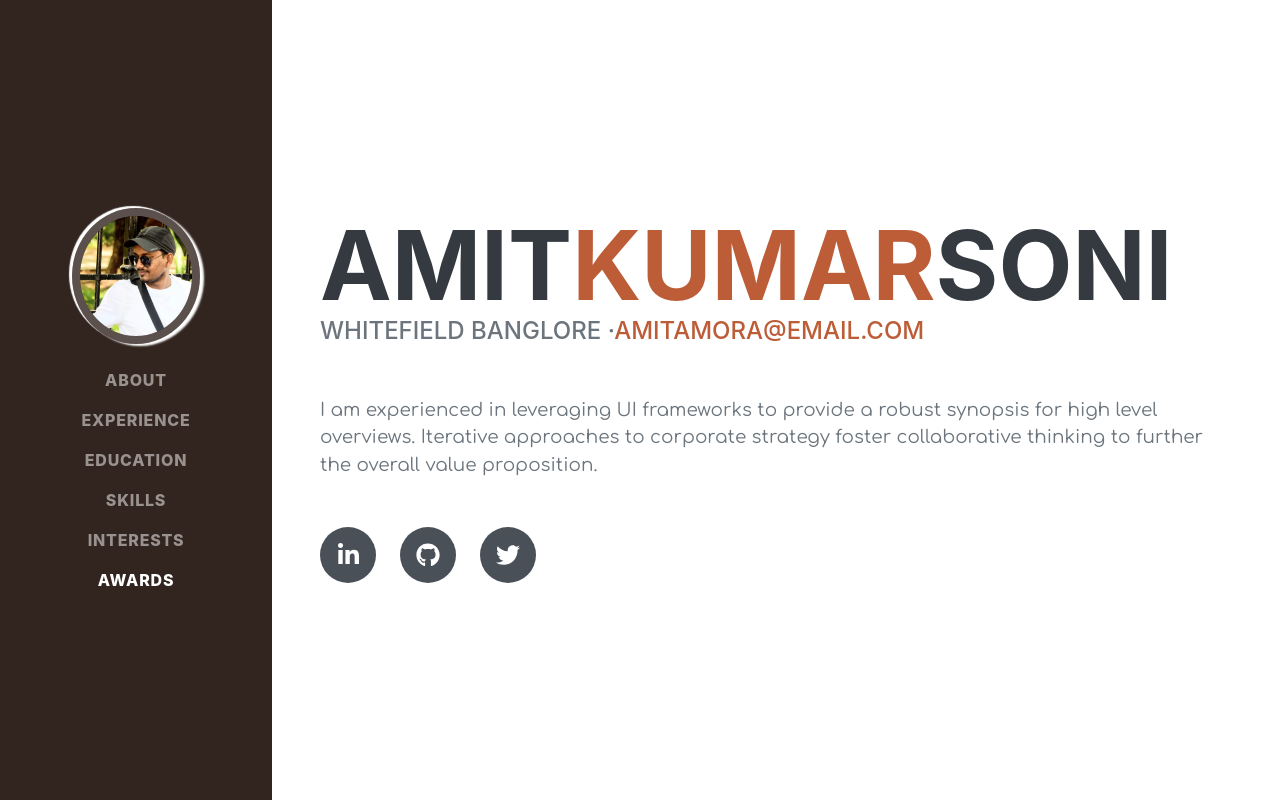
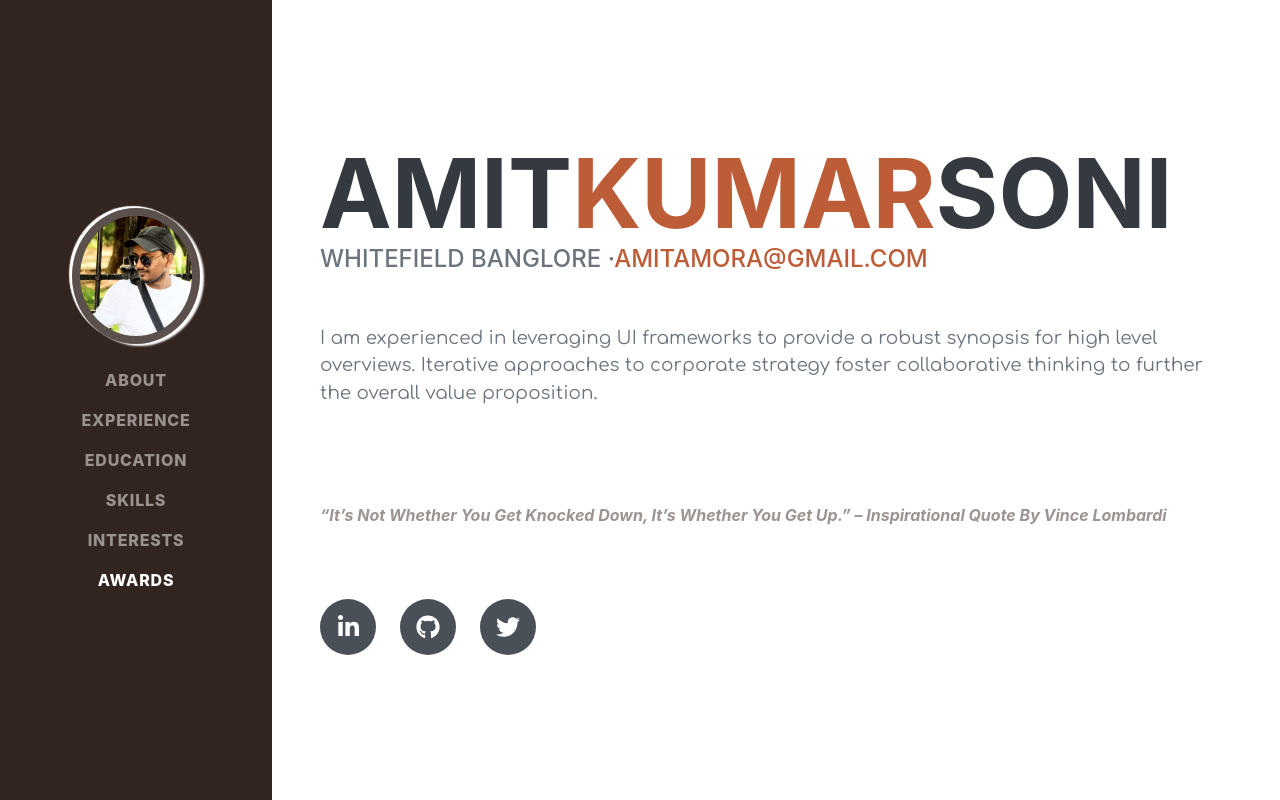
Before and after one commit to 4mit/portfolio, a React (Create React App) app: page / in a window 1280 px wide. Shown: the top 800 px of the page. Built offline with nearby package versions, Linux system fonts and the light colour scheme; a web font is replaced by a local one.

Commit message:
quotes added

```diff
--- a/src/About/About.css
+++ b/src/About/About.css
@@ -1,3 +1,11 @@
 .lead{
     font-family: 'Comfortaa', cursive;
 }
+
+.quote{
+    padding: 3em 0px;
+    font-style: italic;
+    color: #32241f7d;
+    font-weight: bold;
+    height: 4em;
+}
--- a/src/About/About.js
+++ b/src/About/About.js
@@ -1,7 +1,30 @@
-import React from 'react';
+import React, { useEffect } from 'react';
 import './About.css';
+import { useState } from 'react';
 
 const About = () =>{
+
+    let ref = null;
+    let [quotes] = useState([
+      "“The Best Way To Get Started Is To Quit Talking And Begin Doing.” – Walt Disney",
+      "“The Pessimist Sees Difficulty In Every Opportunity. The Optimist Sees Opportunity In Every Difficulty.” – Winston Churchill",
+      "“Don’t Let Yesterday Take Up Too Much Of Today.” – Will Rogers",
+      " “You Learn More From Failure Than From Success. Don’t Let It Stop You. Failure Builds Character.”",
+      "“It’s Not Whether You Get Knocked Down, It’s Whether You Get Up.” – Inspirational Quote By Vince Lombardi",
+      "“If You Are Working On Something That You Really Care About, You Don’t Have To Be Pushed. The Vision Pulls You.” – Steve Jobs"
+    ])
+
+    let [currentQuote, setCurrentQuote] = useState('Loading....');
+
+    useEffect(()=>{
+      ref = setInterval(()=>{
+        let idx = Math.floor(Math.random()* quotes.length-1);
+        setCurrentQuote(quotes[idx]);
+      },2000)
+      return () =>{
+        ref = null;
+      }
+    },[]);
 
     return(
       <section className="resume-section" id="about">
@@ -9,11 +32,11 @@ const About = () =>{
             <h1 className="mb-0">
               Amit
               <span className="text-primary">Kumar</span>
-              <span className="text-primarys">SONI</span>
+              <span className="text-primarys">Soni</span>
             </h1>
             <div className="subheading mb-5">
               Whitefield Banglore ·
-              <a href="mailto:name@email.com">amitamora@email.com</a>
+              <a href="mailto:amitamora@gmail.com">amitamora@gmail.com</a>
             </div>
             <p className="lead mb-5">
               I am experienced in leveraging UI frameworks to provide a robust
@@ -21,6 +44,11 @@ const About = () =>{
               corporate strategy foster collaborative thinking to further the
               overall value proposition.
             </p>
+            <div className="quote mb-5">
+              <quotes>
+                {currentQuote}
+              </quotes>
+            </div>
             <div className="social-icons">
               <a
                 className="social-icon"
```
Also changed, not shown: package.json (line endings or trailing spaces), 2 other files (tests, documents, lock files or other folders).
